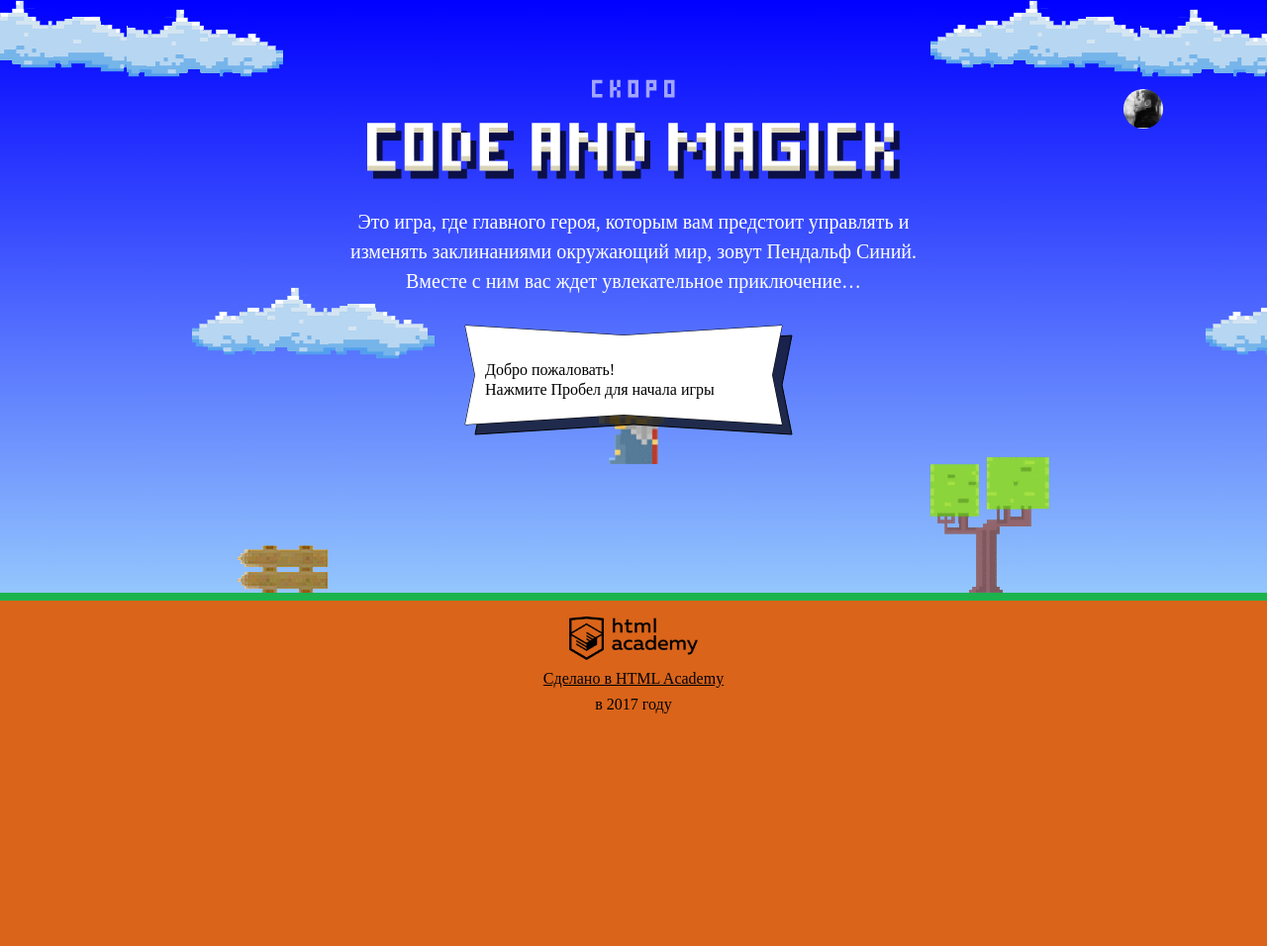
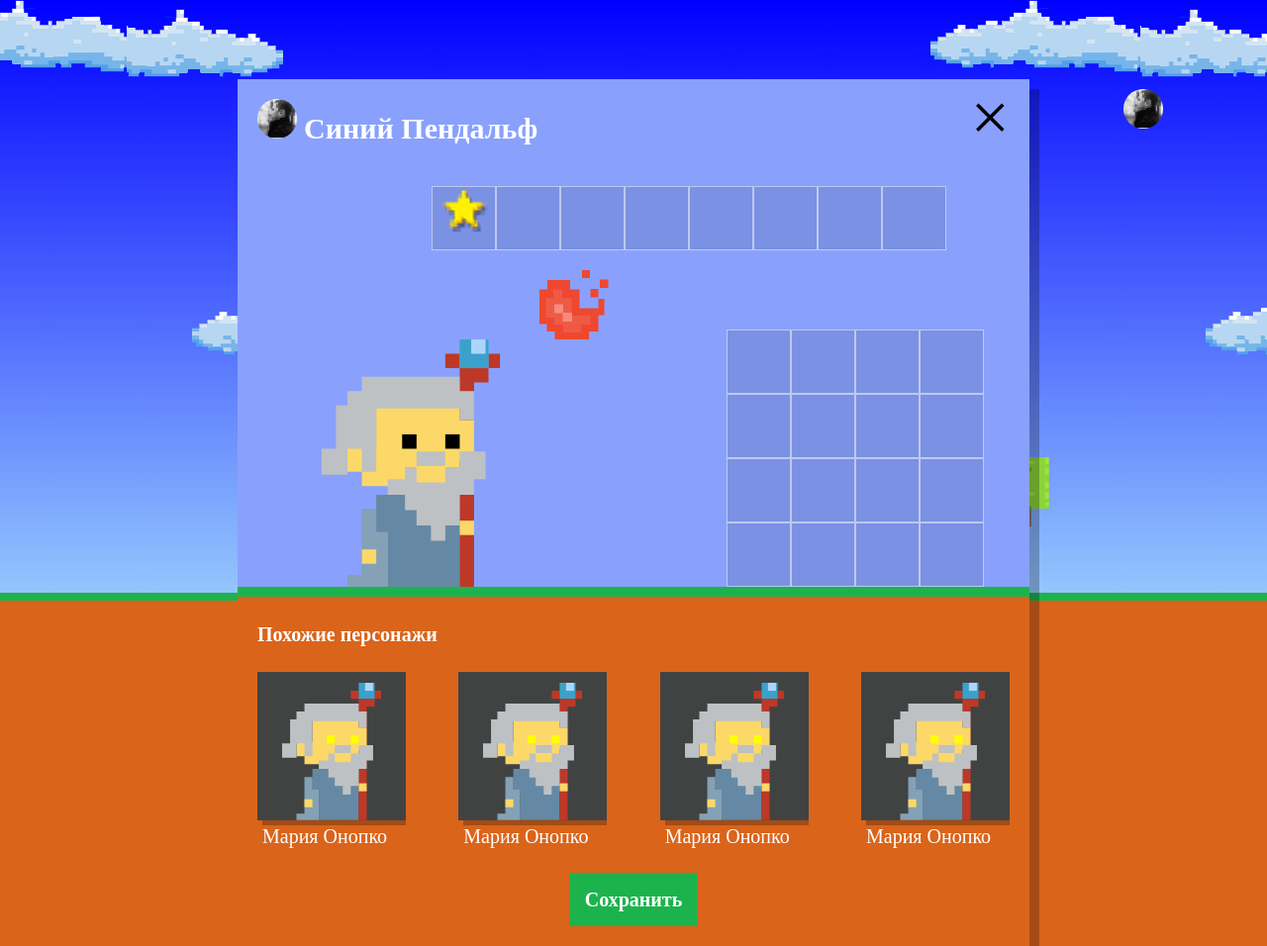
Before and after one commit to europank/1414797-code-and-magick-20, a website: page index.html in a window 1280 px wide. Shown: the whole page at 99% size. Before the commit the page ends 800 px from the top, so only its background shows below. Drawn offline with Linux system fonts and the light colour scheme; a web font is replaced by a local one.

Commit message:
Одинаковые маги

```diff
--- a/index.html
+++ b/index.html
@@ -180,6 +180,7 @@
     <p class="setup-similar-label">Петр Петров</p>
   </div>
 </template>
+<script src="js/setup.js"></script>
 <script>
    var fireballSize = 22;
    function getFireballSpeed (isWindFromLeft){
--- /dev/null
+++ b/js/setup.js
@@ -0,0 +1,63 @@
+'use strict';
+
+var WIZARD_NAMES = ['Иван', 'Хуан Себастьян', 'Мария', 'Кристоф', 'Виктор', 'Юлия', 'Люпита', 'Вашингтон'];
+var WIZARD_FAMILIES = ['да Марья', 'Верон', 'Мирабелла', 'Вальц', 'Онопко', 'Топольницкая', 'Нионго', 'Ирвинг'];
+var WIZARD_COATCOLORS = ['rgb(101, 137, 164)', 'rgb(241, 43, 107)', 'rgb(146, 100, 161)', 'rgb(56, 159, 117)', 'rgb(215, 210, 55)', 'rgb(0, 0, 0)'];
+var WIZARD_EYESCOLORS = ['black', 'red', 'blue', 'yellow', 'green'];
+
+var setupBlock = document.querySelector('.setup');
+setupBlock.classList.remove('hidden');
+var similarListElement = setupBlock.querySelector('.setup-similar-list');
+var similarWizardTemplate = document.querySelector('#similar-wizard-template').content.querySelector('.setup-similar-item');
+
+var getRandomData = function (min, max) {
+  min = Math.ceil(min);
+  max = Math.floor(max);
+  return Math.floor(Math.random() * (max - min)) + min;
+};
+
+var nInd = getRandomData(0, WIZARD_NAMES.length);
+var fInd = getRandomData(0, WIZARD_FAMILIES.length);
+var namE = WIZARD_NAMES[nInd] + ' ' + WIZARD_FAMILIES[fInd];
+
+var cInd = getRandomData(0, WIZARD_COATCOLORS.length);
+var coatColor = WIZARD_COATCOLORS[cInd];
+
+var eInd = getRandomData(0, WIZARD_EYESCOLORS.length);
+var eyesColor = WIZARD_EYESCOLORS[eInd];
+
+var wizards = [
+  {name: namE,
+    coatColor: coatColor,
+    eyesColor: eyesColor
+  },
+  {name: namE,
+    coatColor: coatColor,
+    eyesColor: eyesColor
+  },
+  {name: namE,
+    coatColor: coatColor,
+    eyesColor: eyesColor
+  },
+  {name: namE,
+    coatColor: coatColor,
+    eyesColor: eyesColor
+  }
+];
+
+var renderWizard = function (wizard) {
+  var wizardElement = similarWizardTemplate.cloneNode(true);
+  wizardElement.querySelector('.setup-similar-label').textContent = wizard.name;
+  wizardElement.querySelector('.wizard-coat').style.fill = wizard.coatColor;
+  wizardElement.querySelector('.wizard-eyes').style.fill = wizard.eyesColor;
+  return wizardElement;
+};
+
+
+var fragment = document.createDocumentFragment();
+for (var i = 0; i < wizards.length; i++) {
+  fragment.appendChild(renderWizard(wizards[i]));
+}
+similarListElement.appendChild(fragment);
+
+setupBlock.querySelector('.setup-similar').classList.remove('hidden');
```
